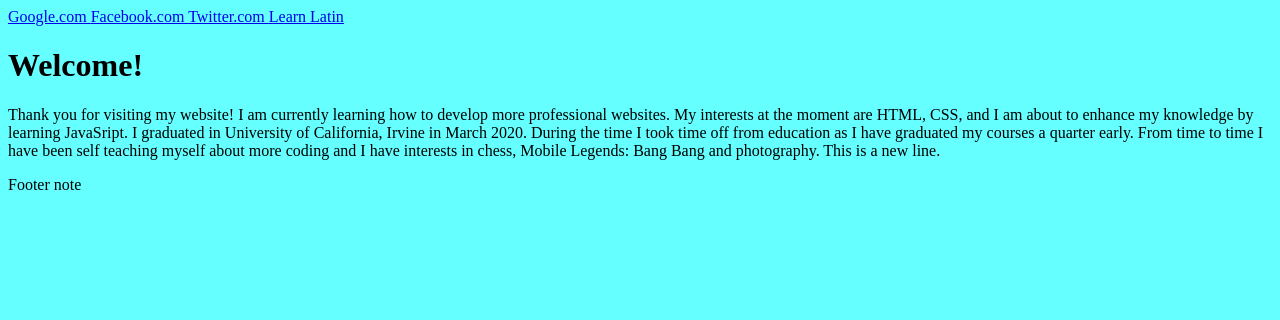
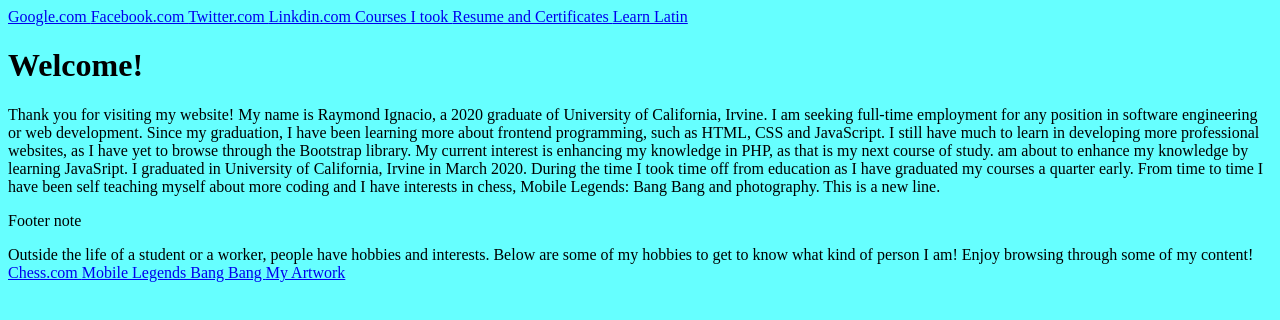
Before and after one commit to TemplateName/About_Me, a plain HTML site: page index.html in a window 1280 px wide. Drawn offline with Linux system fonts and the light colour scheme; files that its build step writes are made by us from their sources.

Commit message:
General description about myself

```diff
--- a/index.html
+++ b/index.html
@@ -1,5 +1,5 @@
 <!DOCTYPE html>
-<html>
+<html lang="en">
 	<head>
 		<meta charset="UTF-8">
 		<meta name="author" content="Raymond Jerald Ignacio">
@@ -16,15 +16,25 @@
 			<nav>
 				<a href="https://www.google.com/"> Google.com </a>
 				<a href="https://www.facebook.com/"> Facebook.com </a>
-				<a href="https://www.twitter.com/>"> Twitter.com </a>
+				<a href="https://www.twitter.com/"> Twitter.com </a>
+				<a href="https://www.linkdin.com/"> Linkdin.com </a>
+
+				<a href="Courses"> Courses I took </a>
+				<a href="Credentials"> Resume and Certificates </a>
 				<a href="latin.html"> Learn Latin </a>
 			</nav>
 		</header>
 
 		<main>
 			<h1> <b> Welcome! </b> </h1>
-			<p> Thank you for visiting my website! I am currently learning how to develop
-				more professional websites. My interests at the moment are HTML, CSS, and I
+			<p> Thank you for visiting my website! My name is Raymond Ignacio, a 2020 graduate of University
+				of California, Irvine. I am seeking full-time employment for any position in software
+				engineering or web development. Since my graduation, I have been learning more about frontend
+				programming, such as HTML, CSS and JavaScript. I still have much to learn in developing
+				more professional websites, as I have yet to browse through the Bootstrap library. My
+				current interest is enhancing my knowledge in PHP, as that is my next course of study.
+
+
 				am about to enhance my knowledge by learning JavaSript. I graduated in
 				University of California, Irvine in March 2020. During the time I took time
 				off from education as I have graduated my courses a quarter early. From time to
@@ -37,6 +47,16 @@
 
 		<footer>
 			Footer note
+			<p>
+				Outside the life of a student or a worker, people have hobbies and interests.
+				Below are some of my hobbies to get to know what kind of person I am! Enjoy
+				browsing through some of my content!
+
+				<a href="Chess.html/"> Chess.com </a>
+				<a href="Gaming.html/"> Mobile Legends Bang Bang </a>
+				<a href="Gallery.html/"> My Artwork </a>
+			</p>
+
 		</footer>
 
 	</body>
```
